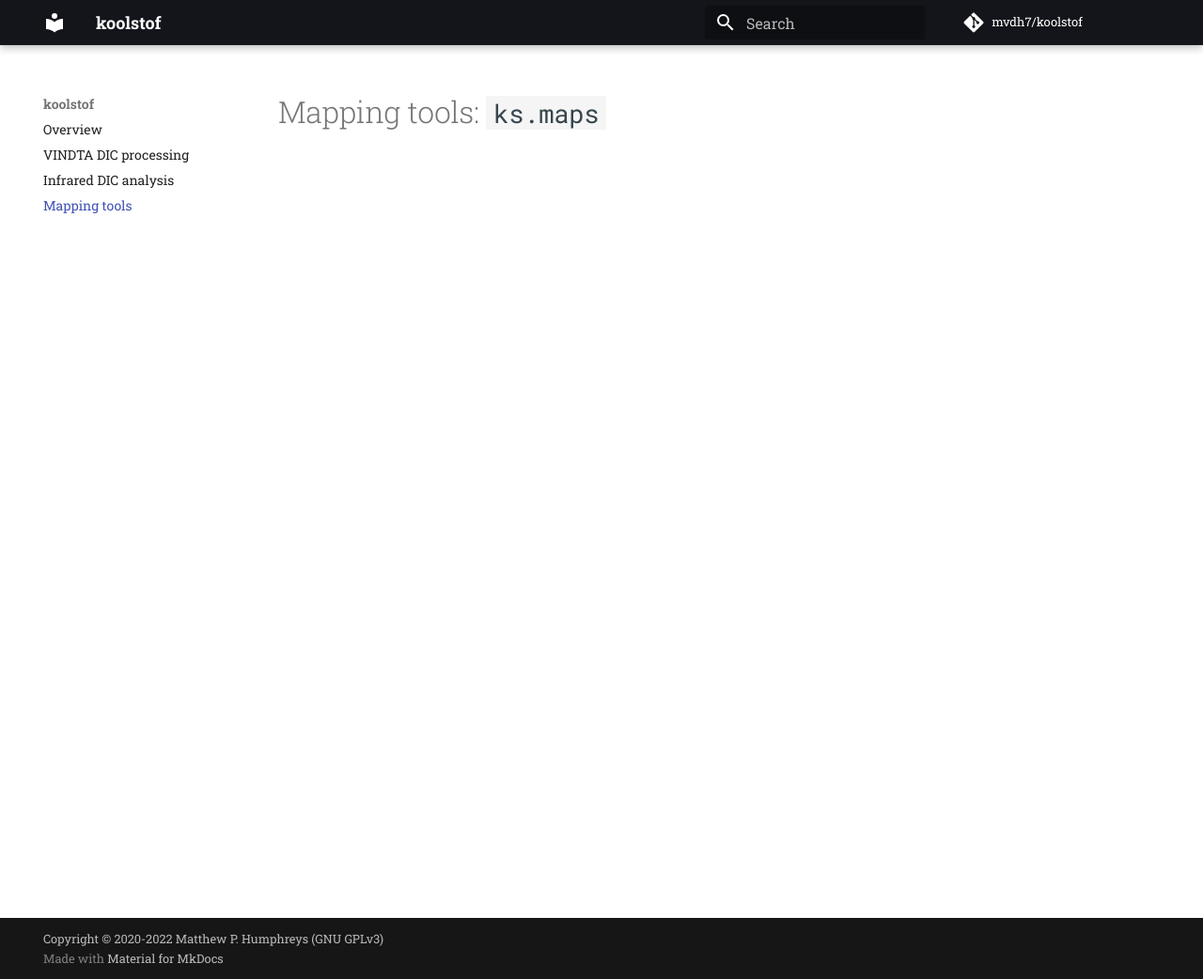
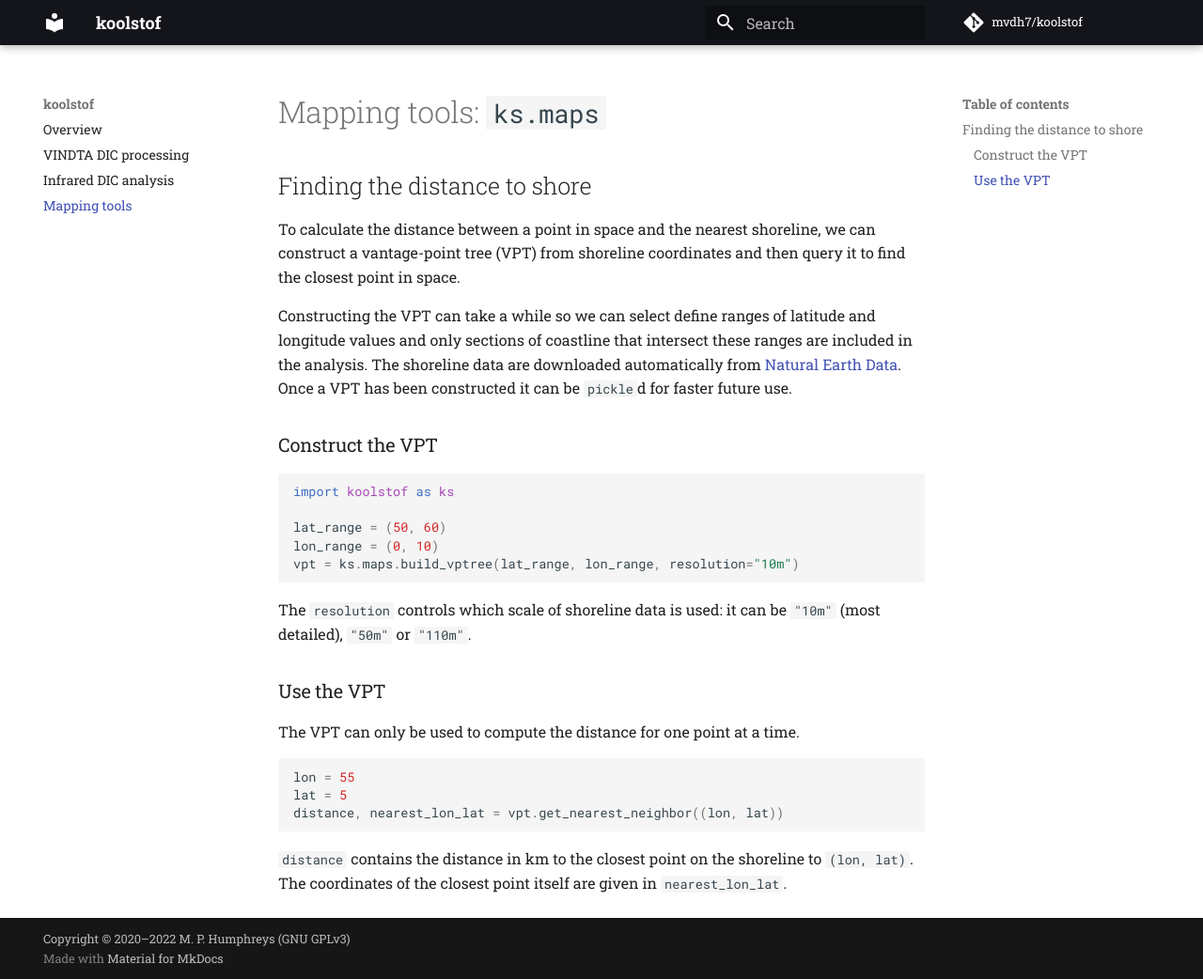
Before and after one commit to mvdh7/koolstof, an MkDocs documentation site: the page built from docs/maps.md, in a window 1280 px wide and 1042 px high. Shown: the whole window at 94% size. Built offline with MkDocs 1.6.1 and Material for MkDocs 9.7.7, drawn with Linux system fonts in a browser that asks for light colours; comment, search, counter and statistics services are not loaded.

Commit message:
Add maps docs

````diff
--- a/docs/maps.md
+++ b/docs/maps.md
@@ -1 +1,31 @@
 # Mapping tools: `ks.maps`
+
+## Finding the distance to shore
+
+To calculate the distance between a point in space and the nearest shoreline, we can construct a vantage-point tree (VPT) from shoreline coordinates and then query it to find the closest point in space.
+
+Constructing the VPT can take a while so we can select define ranges of latitude and longitude values and only sections of coastline that intersect these ranges are included in the analysis.  The shoreline data are downloaded automatically from [Natural Earth Data](https://www.naturalearthdata.com).  Once a VPT has been constructed it can be `pickle`d for faster future use.
+
+### Construct the VPT
+
+```python
+import koolstof as ks
+
+lat_range = (50, 60)
+lon_range = (0, 10)
+vpt = ks.maps.build_vptree(lat_range, lon_range, resolution="10m")
+```
+
+The `resolution` controls which scale of shoreline data is used: it can be `"10m"` (most detailed), `"50m"` or `"110m"`.
+
+### Use the VPT
+
+The VPT can only be used to compute the distance for one point at a time.
+
+```python
+lon = 55
+lat = 5
+distance, nearest_lon_lat = vpt.get_nearest_neighbor((lon, lat))
+```
+
+`distance` contains the distance in km to the closest point on the shoreline to `(lon, lat)`.  The coordinates of the closest point itself are given in `nearest_lon_lat`.
--- a/docs/requirements.txt
+++ b/docs/requirements.txt
@@ -1 +1 @@
-mkdocs-material==6.0
+mkdocs-material==8.2
--- a/mkdocs.yml
+++ b/mkdocs.yml
@@ -2,7 +2,7 @@ site_name: koolstof
 site_author: Matthew P. Humphreys
 site_description: Miscellaneous tools for marine carbonate chemistry and other such things
 site_url: https://koolstof.readthedocs.io/
-copyright: Copyright &copy; 2020-2022  Matthew P. Humphreys  (GNU GPLv3)
+copyright: Copyright &copy; 2020–2022  M. P. Humphreys  (GNU GPLv3)
 
 repo_name: mvdh7/koolstof
 repo_url: https://github.com/mvdh7/koolstof
````
Also changed, not shown: 1 other file.
